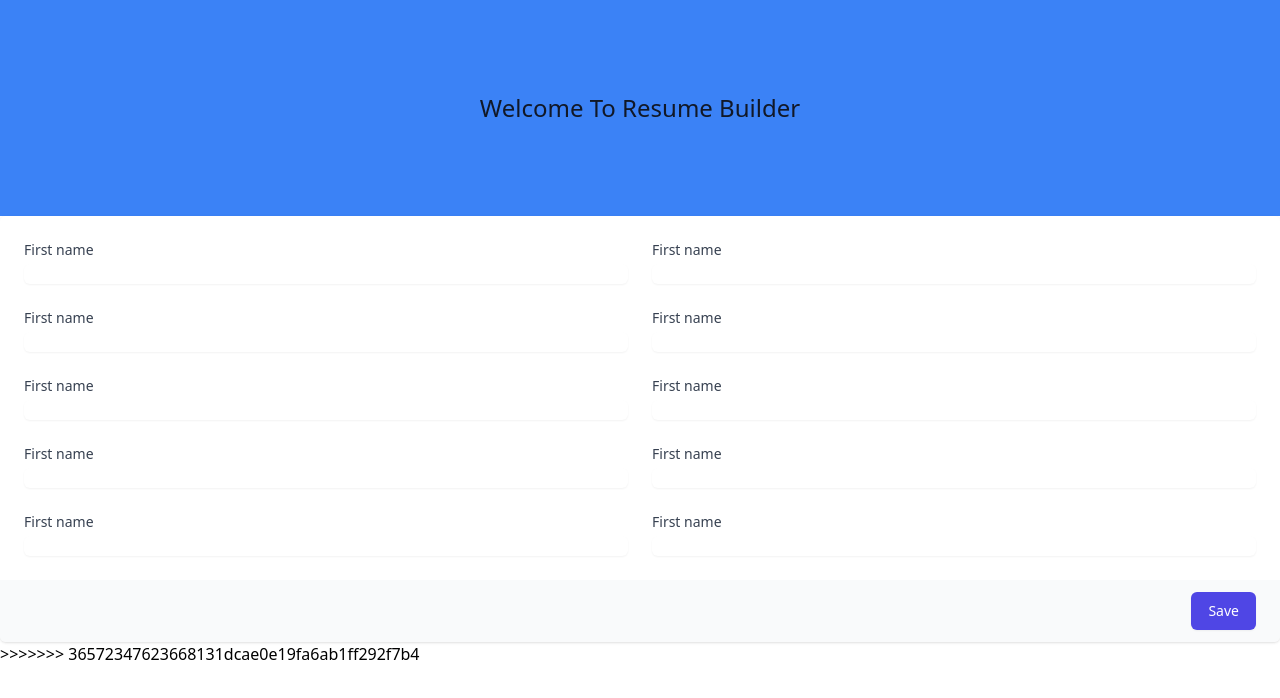
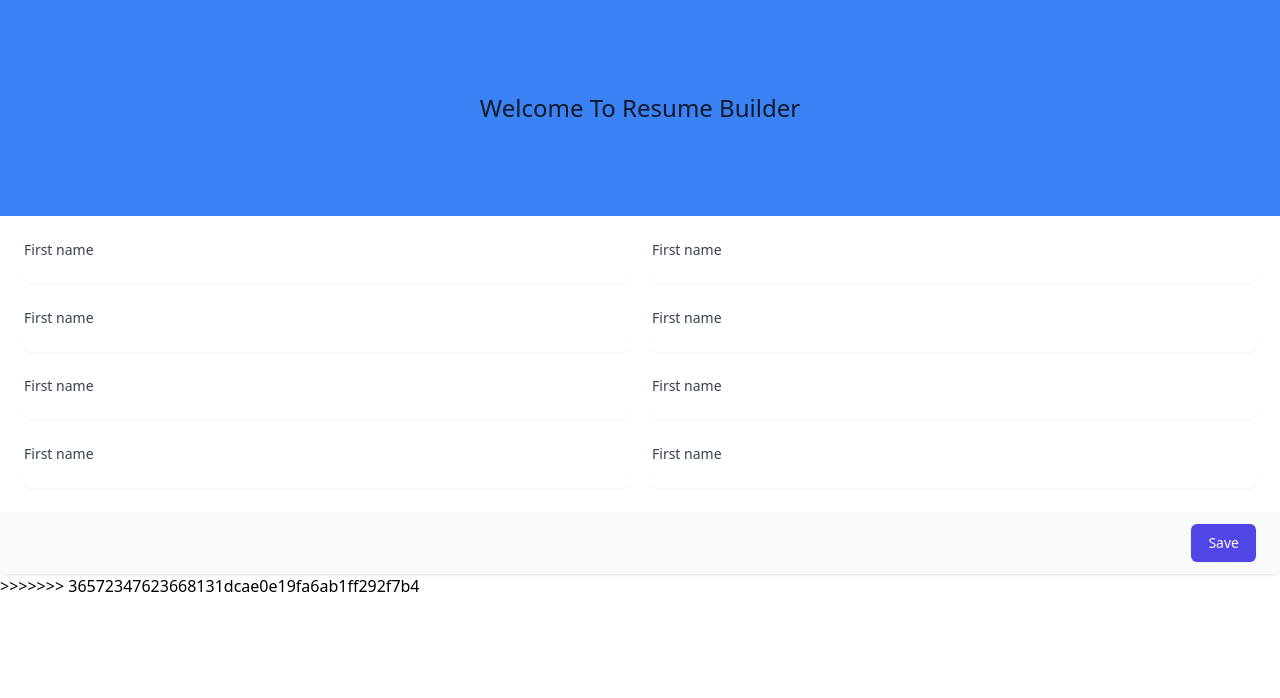
Before and after one commit to Adamruns/resume-builder-CUHackit, a website: page index.html in a window 1280 px wide. Drawn offline with Linux system fonts and the light colour scheme.

Commit message:
Updated README and new index changes

```diff
--- a/index.html
+++ b/index.html
@@ -55,14 +55,6 @@
                     <label for="first_name" class="block text-sm font-medium text-gray-700">First name</label>
                     <input type="text" name="first_name" id="first_name" autocomplete="given-name" class="mt-1 focus:ring-indigo-500 focus:border-indigo-500 block w-full shadow-sm sm:text-sm border-gray-300 rounded-md">
                   </div>
-                  <div class="col-span-6 sm:col-span-3">
-                    <label for="first_name" class="block text-sm font-medium text-gray-700">First name</label>
-                    <input type="text" name="first_name" id="first_name" autocomplete="given-name" class="mt-1 focus:ring-indigo-500 focus:border-indigo-500 block w-full shadow-sm sm:text-sm border-gray-300 rounded-md">
-                  </div>
-                  <div class="col-span-6 sm:col-span-3">
-                    <label for="first_name" class="block text-sm font-medium text-gray-700">First name</label>
-                    <input type="text" name="first_name" id="first_name" autocomplete="given-name" class="mt-1 focus:ring-indigo-500 focus:border-indigo-500 block w-full shadow-sm sm:text-sm border-gray-300 rounded-md">
-                  </div>
                 </div>
               </div>
               <div class="px-4 py-3 bg-gray-50 text-right sm:px-6">
```
Also changed, not shown: README.md.
